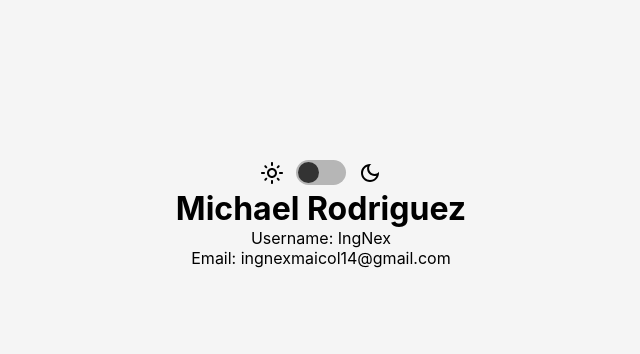
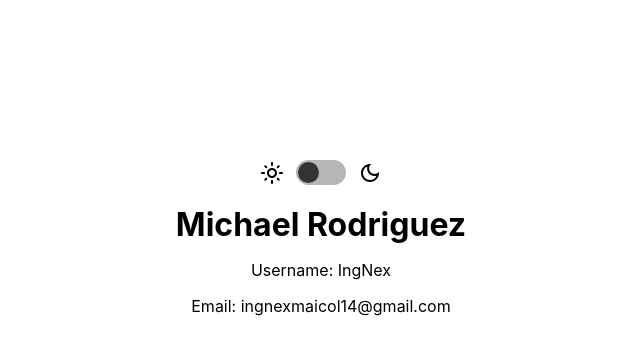
Before and after one commit to IngNex/react-darktheme-toggle, a React (Vite) app: page / in a window 1280 px wide. Shown: the top 354 px of the page, without its empty margins (319-959 px from the left). Built offline with nearby package versions, Linux system fonts and the light colour scheme.

Commit message:
update app.jsx light and dark

```diff
--- a/src/App.jsx
+++ b/src/App.jsx
@@ -1,4 +1,5 @@
-import styled from "styled-components";
+import { useState } from "react";
+import styled, { ThemeProvider } from "styled-components";
 import MoonIcon from "./components/icons/MoonIcon";
 import SunIcon from "./components/icons/SunIcon";
 import Switch from "./components/Switch";
@@ -8,19 +9,43 @@ const StyledApp = styled.div`
   min-height: 100vh;
   text-align: center;
   padding-top: 10rem;
-  background-color: #f5f5f5;
+  background-color: ${(props)=> props.theme.body};
 `
+const Name = styled.h1`
+  margin: 1rem;
+  color: ${(props) => props.theme.title};
+`
+const Info = styled.p`
+  margin: 1rem;
+  color: ${(props) => props.theme.subtitle};
+`
+const darkTheme = {
+  body: "#1c1c1c",
+  title: "#fff",
+  subtitle: "#b6b6b6",
+}
+const lightTheme = {
+  body: "#fff",
+  title: "#000",
+  subtitle: "#000",
+}
 
 function App() {
+
+  const [theme, useTheme] = useState("light");
+  const isDarkTheme = theme === "light";
+
   return (
-    <StyledApp>
-      <SunIcon />
-      <Switch />
-      <MoonIcon />
-      <h1>Michael Rodriguez</h1>
-      <p>Username: IngNex</p>
-      <p>Email: ingnexmaicol14@gmail.com</p>
-    </StyledApp>
+    <ThemeProvider theme={lightTheme}>
+      <StyledApp>
+        <SunIcon />
+        <Switch />
+        <MoonIcon />
+        <Name color="red">Michael Rodriguez</Name>
+        <Info>Username: IngNex</Info>
+        <Info>Email: ingnexmaicol14@gmail.com</Info>
+      </StyledApp>
+    </ThemeProvider>
   );
 }
 
--- a/src/components/Switch.css
+++ b/src/components/Switch.css
@@ -35,5 +35,5 @@
   background-color: #333;
 }
 .toggle-switch input[type="checkbox"]:checked + .switch {
-  background-color: #2bc6ff;
+  background-color: #ffc62b;
 }
```
